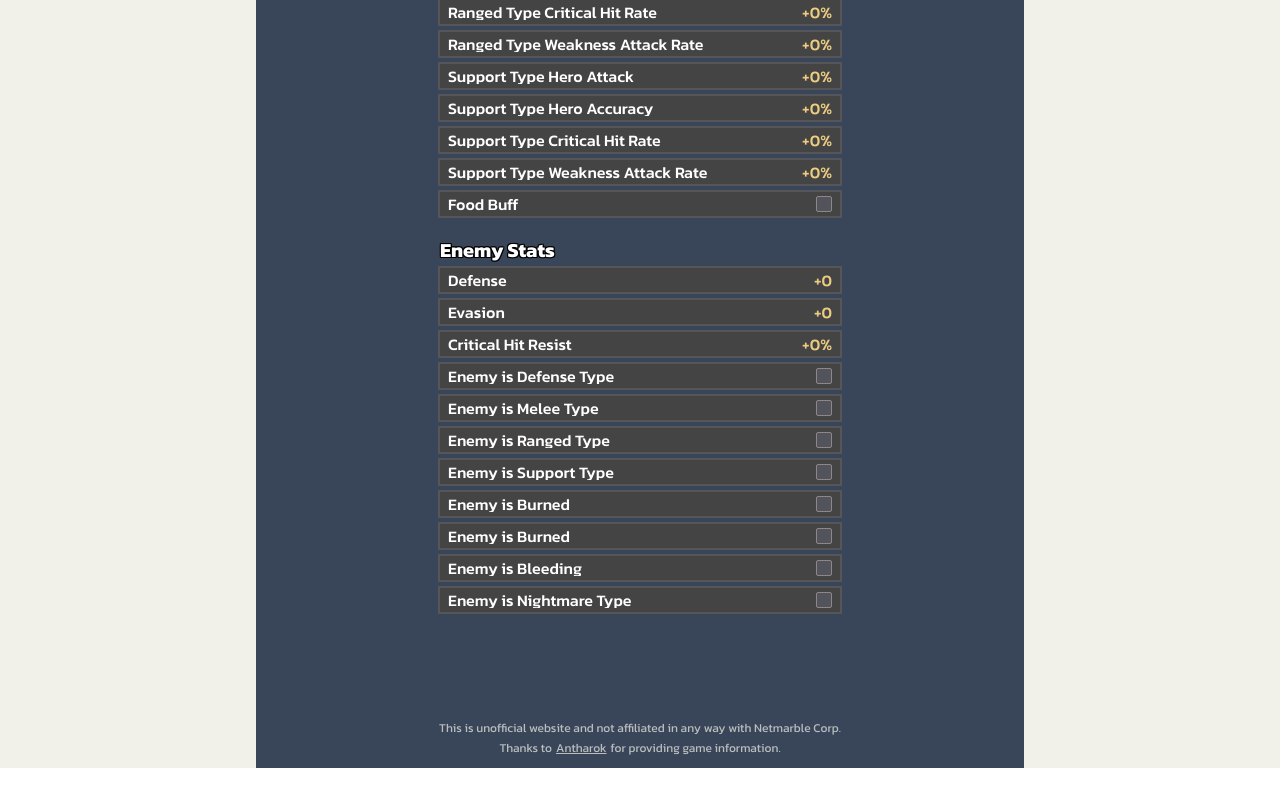
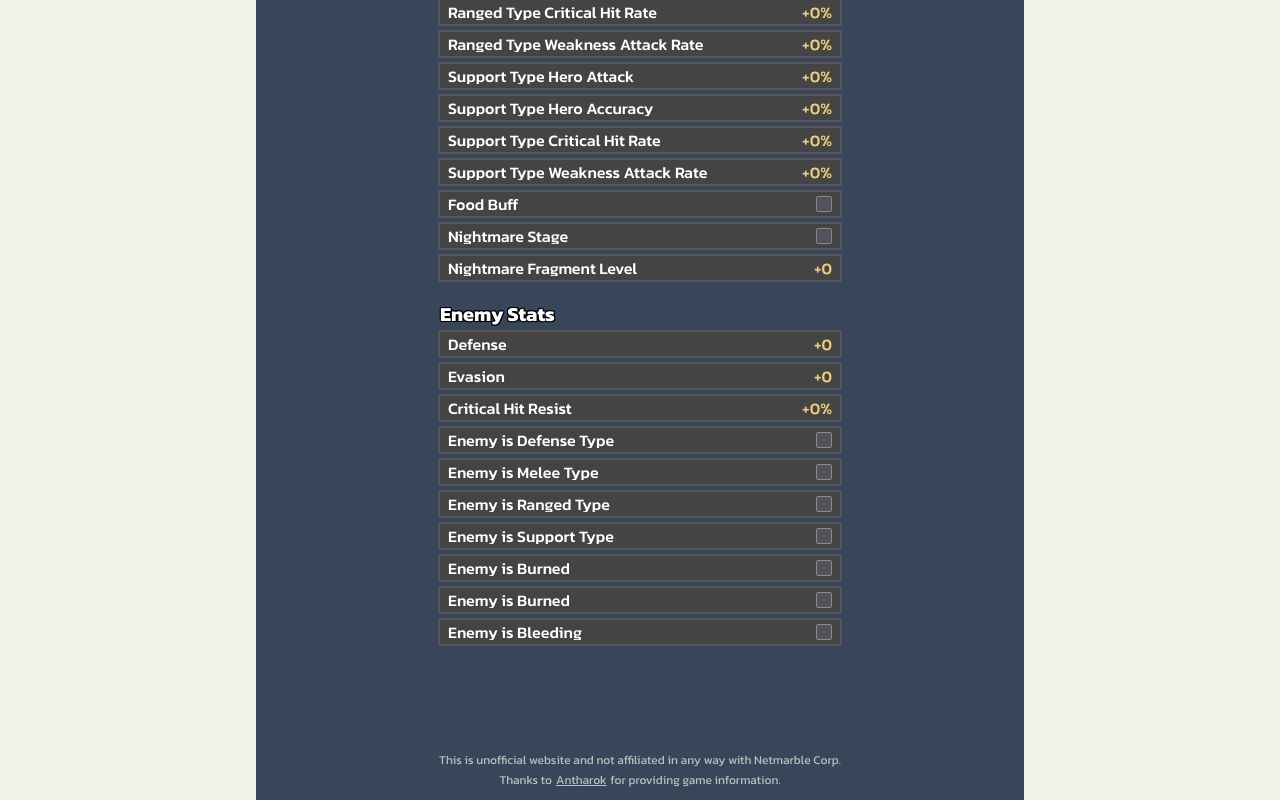
Before and after one commit to jiradedm/SKIA-Damage-Calculator, a Next.js app: page /global in a window 1280 px wide. Shown: the part 738-1538 px from the top of the page. Before the commit the page ends 1506 px from the top, so only its background shows below. Built offline with nearby package versions, Linux system fonts and the light colour scheme.

Commit message:
add Nightmare Fragment Level to Global Stat

```diff
--- a/src/components/intitalize.tsx
+++ b/src/components/intitalize.tsx
@@ -113,6 +113,15 @@ const getModifier = (
     foodKeys.forEach((key) => {
       modifier[key].push(foodBuff[key]);
     });
+  }
+
+  if (globalStat.NightmareStage) {
+    const nightmareValue = globalStat.NightmareLevel * 2;
+
+    modifier.FinalAttack.push(nightmareValue);
+    modifier.Accuracy.push(nightmareValue);
+    modifier.AttackSpeed.push(nightmareValue > 50 ? 50 : nightmareValue);
+    modifier.CritRate.push(nightmareValue > 50 ? 50 : nightmareValue);
   }
 
   addedCharacter.potentials.forEach((potential) => {
@@ -410,7 +419,7 @@ const Intitalize = () => {
   const { globalStat } = useStatStore();
 
   useEffect(() => {
-    if (!teamEffects || addedCharacters.length === 0) return;
+    if (!teamEffects) return;
     const characters = addedCharacters.map((addedCharacter) => {
       const effects = getEffect(addedCharacter, teamEffects, globalStat);
       const effectStats = getTotalEffectStats(effects);
--- a/src/data/effect.ts
+++ b/src/data/effect.ts
@@ -373,7 +373,7 @@ export const effect: Record<EffectKey, Effect> = {
     name: "Curse of Destruction",
     img: "/effect/Curse of Destruction.webp",
     target: "Enemy",
-    applyCondition: "EnemyTypeNightmare",
+    applyCondition: "NightmareStage",
     stats: [{ stat: stat.FinalDefense, value: 30 }],
   },
   PowerOfDestruction: {
@@ -391,7 +391,7 @@ export const effect: Record<EffectKey, Effect> = {
     name: "Ruler of Nightmares",
     img: "/effect/Ruler of Nightmares.webp",
     target: "Team",
-    applyCondition: "EnemyTypeNightmare",
+    applyCondition: "NightmareStage",
     stats: [{ stat: stat.FinalDamage, value: 50 }],
   },
 };
--- a/src/data/stat.ts
+++ b/src/data/stat.ts
@@ -40,7 +40,8 @@ export type StatKey =
   | "EnemyBurned"
   | "EnemyPoisoned"
   | "EnemyBleeding"
-  | "EnemyTypeNightmare"
+  | "NightmareStage"
+  | "NightmareLevel"
   | "FoodBuff";
 
 export interface Stat {
@@ -49,6 +50,7 @@ export interface Stat {
   isFlat?: boolean;
   noFormat?: boolean;
   isToggle?: boolean;
+  isNotAdd?: boolean;
 }
 
 export const foodBuff = {
@@ -227,9 +229,9 @@ export const stat: StatData = {
     name: "Enemy is Support Type",
     isToggle: true,
   },
-  EnemyTypeNightmare: {
-    key: "EnemyTypeNightmare",
-    name: "Enemy is Nightmare Type",
+  NightmareStage: {
+    key: "NightmareStage",
+    name: "Nightmare Stage",
     isToggle: true,
   },
   EnemyBurned: {
@@ -252,6 +254,12 @@ export const stat: StatData = {
     name: "Food Buff",
     isToggle: true,
   },
+  NightmareLevel: {
+    key: "NightmareLevel",
+    name: "Nightmare Fragment Level",
+    isFlat: true,
+    isNotAdd: true,
+  },
 };
 
 export const baseStats = Object.values(baseStat);
--- a/src/store/global.ts
+++ b/src/store/global.ts
@@ -41,8 +41,9 @@ export const baseGlobalStat = {
   EnemyBurned: 0,
   EnemyPoisoned: 0,
   EnemyBleeding: 0,
-  EnemyTypeNightmare: 0,
   FoodBuff: 0,
+  NightmareStage: 0,
+  NightmareLevel: 0,
 } as GlobalStat;
 
 export interface GlobalStatData extends Stat {
@@ -53,6 +54,15 @@ interface StatStore {
   globalStat: GlobalStat;
   setGlobalStatValue: (key: StatKey, value: number) => void;
 }
+
+const getGlobalStat = (globalStat: GlobalStat) => {
+  const base = {} as GlobalStat;
+  const keys = Object.keys(baseGlobalStat) as StatKey[];
+  keys.forEach((key) => {
+    base[key] = globalStat[key] || 0;
+  });
+  return base;
+};
 
 export const useStatStore = create<StatStore>()(
   persist(
@@ -69,7 +79,7 @@ export const useStatStore = create<StatStore>()(
     }),
     {
       name: "stat",
-      partialize: (state) => ({ globalStat: state.globalStat }) as StatStore,
+      partialize: (state) => ({ globalStat: getGlobalStat(state.globalStat) }) as StatStore,
     },
   ),
 );
```
